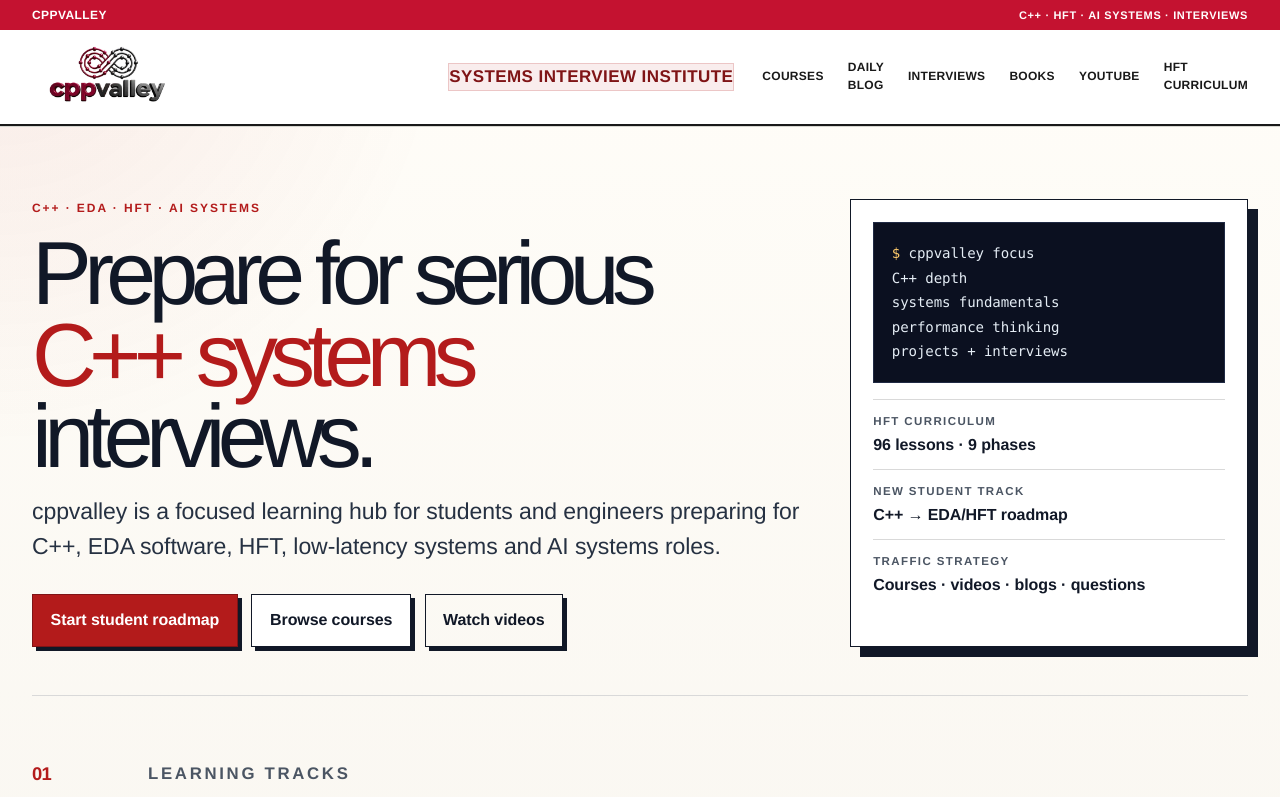
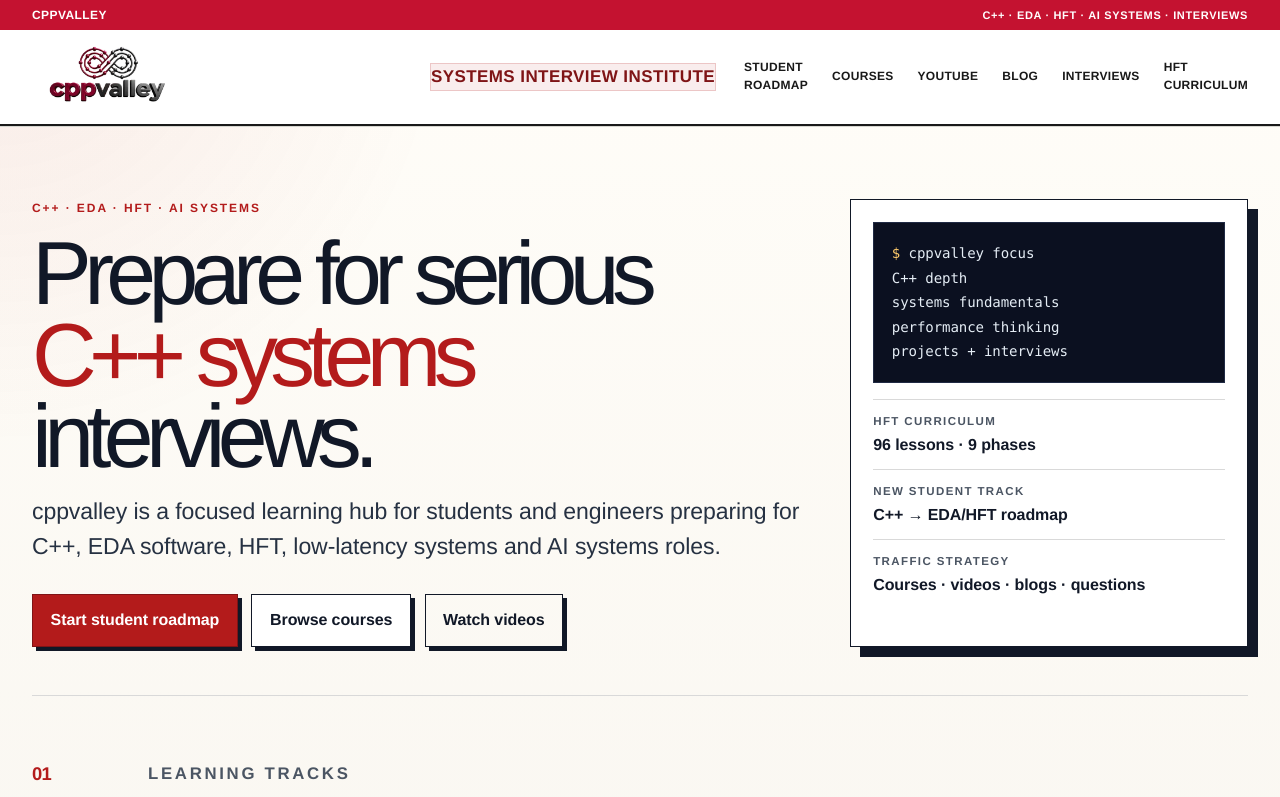
Before and after one commit to gauravanand-sudo/cppvalley, a Next.js app: page / in a window 1280 px wide. Shown: the top 797 px of the page. Built offline with nearby package versions, Linux system fonts and the light colour scheme.

Commit message:
Prioritize student roadmap in header

```diff
--- a/src/components/SiteHeader.tsx
+++ b/src/components/SiteHeader.tsx
@@ -7,7 +7,7 @@ export function SiteHeader() {
       <div className="site-identity-bar">
         <div className="site-container site-identity-inner">
           <span>cppvalley</span>
-          <span>C++ · HFT · AI Systems · Interviews</span>
+          <span>C++ · EDA · HFT · AI Systems · Interviews</span>
         </div>
       </div>
 
@@ -20,11 +20,11 @@ export function SiteHeader() {
           <span className="site-program">Systems Interview Institute</span>
 
           <nav className="site-nav" aria-label="Primary navigation">
+            <Link href="/courses/third-year-cpp-eda-hft">Student Roadmap</Link>
             <Link href="/courses">Courses</Link>
-            <Link href="/blog">Daily Blog</Link>
+            <Link href="/youtube">YouTube</Link>
+            <Link href="/blog">Blog</Link>
             <Link href="/interviews">Interviews</Link>
-            <Link href="/books">Books</Link>
-            <Link href="/youtube">YouTube</Link>
             <Link className="site-preview" href="/curriculum">
               HFT Curriculum
             </Link>
```
